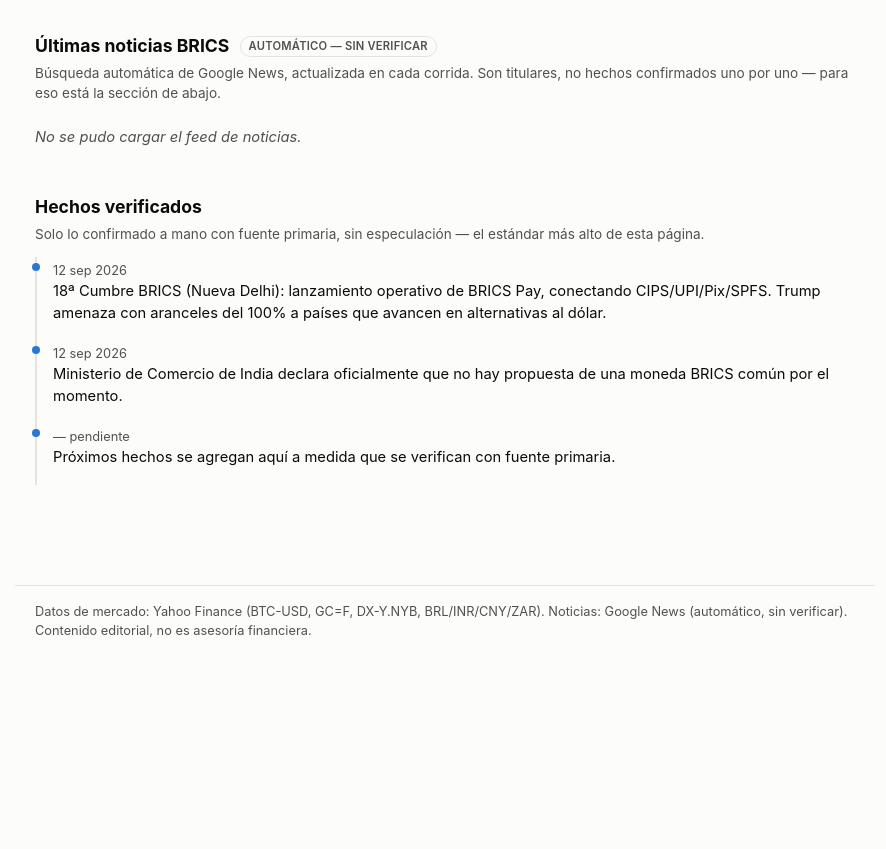
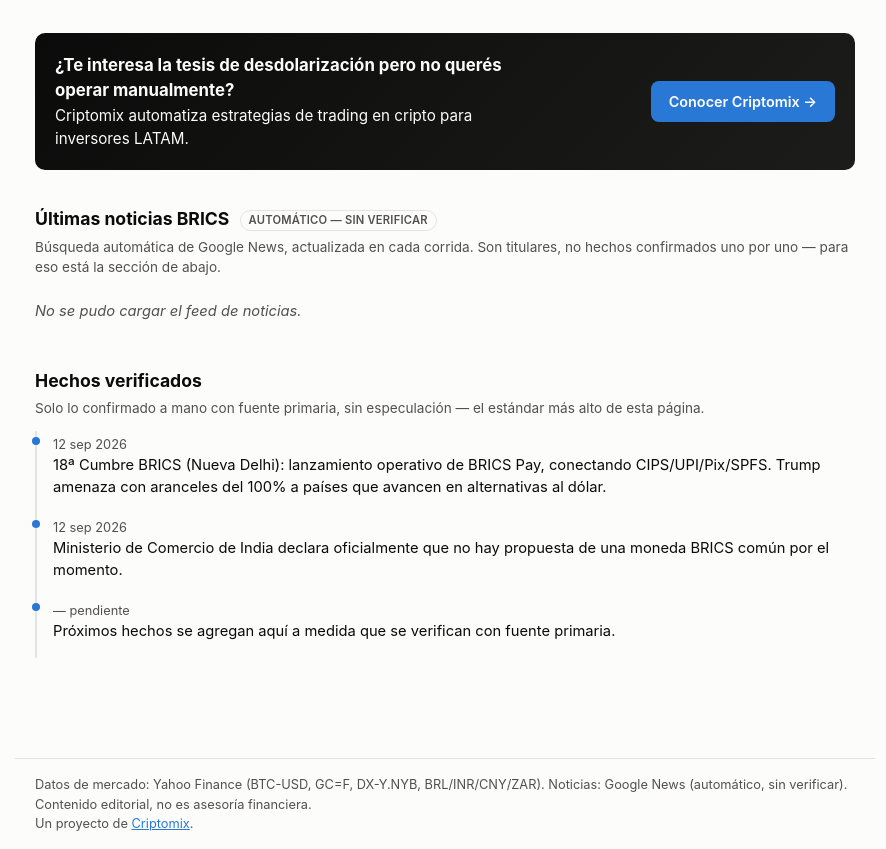
Before and after one commit to novasdiego1/brics-site, a plain HTML site: page site/index.html in a window 1280 px wide. Shown: the part 1252-2101 px from the top of the page, without its empty margins (195-1081 px from the left). Before the commit the page ends 1908 px from the top, so only its background shows below. Drawn offline with Linux system fonts and the light colour scheme; no server answers.

Commit message:
Agregar CTA a Criptomix, meta tags OG/Twitter, robots.txt y sitemap.xml

```diff
--- a/site/index.html
+++ b/site/index.html
@@ -4,6 +4,18 @@
 <meta charset="utf-8">
 <meta name="viewport" content="width=device-width, initial-scale=1">
 <title>Radar Desdolarización — BTC, Oro y BRICS</title>
+<meta name="description" content="Datos y contexto sobre BRICS, desdolarización, BTC y oro — sin hype, actualizado automáticamente todos los días.">
+<meta property="og:type" content="website">
+<meta property="og:title" content="Radar Desdolarización — BTC, Oro y BRICS">
+<meta property="og:description" content="Datos y contexto sobre BRICS, desdolarización, BTC y oro — sin hype, actualizado automáticamente todos los días.">
+<meta property="og:url" content="https://radar.criptomix.com/">
+<meta property="og:image" content="https://radar.criptomix.com/img/chart_indexed.png">
+<meta property="og:site_name" content="Radar Desdolarización">
+<meta name="twitter:card" content="summary_large_image">
+<meta name="twitter:title" content="Radar Desdolarización — BTC, Oro y BRICS">
+<meta name="twitter:description" content="Datos y contexto sobre BRICS, desdolarización, BTC y oro — sin hype, actualizado automáticamente todos los días.">
+<meta name="twitter:image" content="https://radar.criptomix.com/img/chart_indexed.png">
+<link rel="canonical" href="https://radar.criptomix.com/">
 <style>
   :root {
     --surface-1: #fcfcfb;
@@ -73,6 +85,30 @@
     max-width: 860px; margin: 40px auto 0; padding: 16px 20px;
     color: var(--text-secondary); font-size: 0.8rem; border-top: 1px solid var(--border);
   }
+  .cta {
+    background: linear-gradient(135deg, #0b0b0b, #1c1c1a);
+    color: #fcfcfb;
+    border-radius: 10px;
+    padding: 20px;
+    display: flex;
+    flex-wrap: wrap;
+    align-items: center;
+    justify-content: space-between;
+    gap: 12px;
+  }
+  .cta p { margin: 0; font-size: 0.95rem; max-width: 480px; }
+  .cta p strong { display: block; font-size: 1.05rem; margin-bottom: 2px; }
+  .cta a.btn {
+    background: var(--accent);
+    color: #fff;
+    text-decoration: none;
+    font-weight: 600;
+    font-size: 0.9rem;
+    padding: 10px 18px;
+    border-radius: 8px;
+    white-space: nowrap;
+  }
+  .cta a.btn:hover { opacity: 0.9; }
 </style>
 </head>
 <body>
@@ -100,6 +136,13 @@
   </section>
 
   <section>
+    <div class="cta">
+      <p><strong>¿Te interesa la tesis de desdolarización pero no querés operar manualmente?</strong>Criptomix automatiza estrategias de trading en cripto para inversores LATAM.</p>
+      <a class="btn" href="https://criptomix.com/?utm_source=radar_desdolarizacion&utm_medium=website&utm_campaign=cta_main" target="_blank" rel="noopener">Conocer Criptomix →</a>
+    </div>
+  </section>
+
+  <section>
     <h2>Últimas noticias BRICS <span class="badge-auto">AUTOMÁTICO — SIN VERIFICAR</span></h2>
     <div class="note">Búsqueda automática de Google News, actualizada en cada corrida. Son titulares, no hechos confirmados uno por uno — para eso está la sección de abajo.</div>
     <ul class="news-list" id="news-list">
@@ -119,6 +162,7 @@
 </main>
 <footer>
   Datos de mercado: Yahoo Finance (BTC-USD, GC=F, DX-Y.NYB, BRL/INR/CNY/ZAR). Noticias: Google News (automático, sin verificar). Contenido editorial, no es asesoría financiera.
+  <br>Un proyecto de <a href="https://criptomix.com/?utm_source=radar_desdolarizacion&utm_medium=website&utm_campaign=footer" target="_blank" rel="noopener" style="color: var(--accent);">Criptomix</a>.
 </footer>
 <script>
 (function () {
```
Also changed, not shown: site/sitemap.xml (added, +8 -0 lines), site/robots.txt (added).
